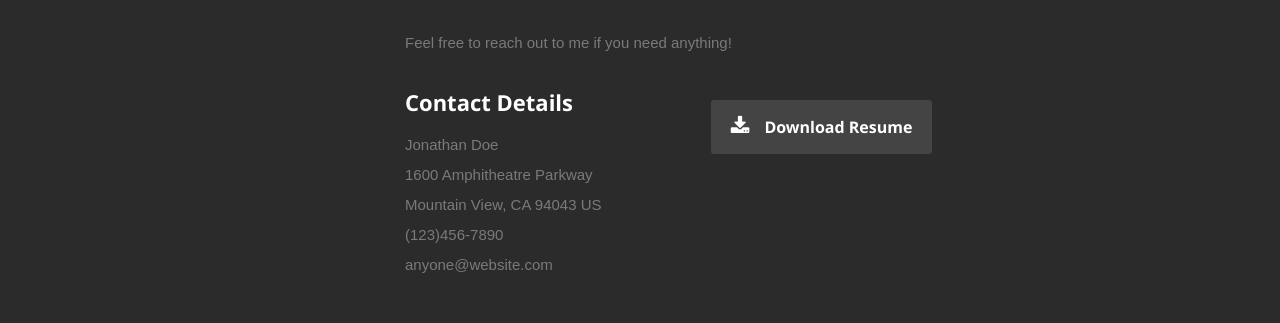
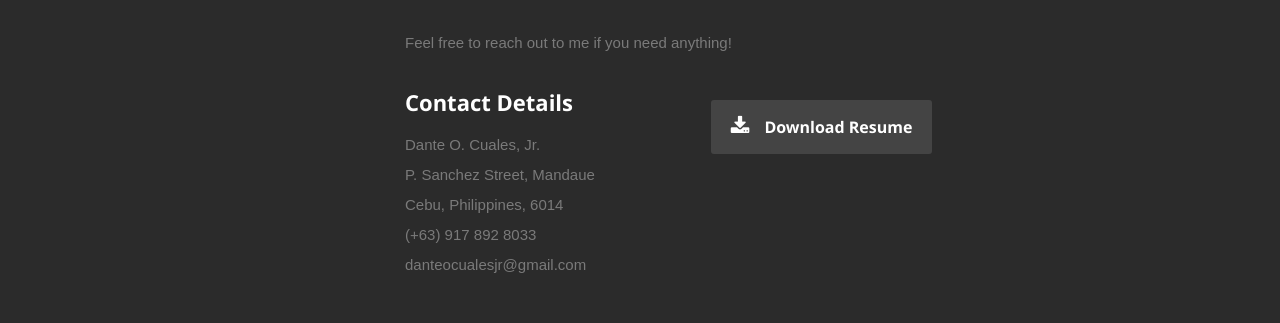
Before and after one commit to danteocualesjr/Portfolio-Site, a React (Create React App) app: page / in a window 1280 px wide. Shown: the part 1240-1563 px from the top of the page. Built offline with nearby package versions, Linux system fonts and the light colour scheme.

Commit message:
Modified About component.

```diff
--- a/src/Components/About/about.js
+++ b/src/Components/About/about.js
@@ -18,12 +18,12 @@ class About extends Component {
                     <div className="columns contact-details">
                         <h2>Contact Details</h2>
                         <p className="address">
-                        <span>Jonathan Doe</span><br />
-                        <span>1600 Amphitheatre Parkway<br />
-                            Mountain View, CA 94043 US
+                        <span>Dante O. Cuales, Jr.</span><br />
+                        <span>P. Sanchez Street, Mandaue<br />
+                            Cebu, Philippines, 6014
                         </span><br />
-                        <span>(123)456-7890</span><br />
-                        <span>anyone@website.com</span>
+                        <span>(+63) 917 892 8033</span><br />
+                        <span>danteocualesjr@gmail.com</span>
                         </p>
                     </div>
                     <div className="columns download">
```
